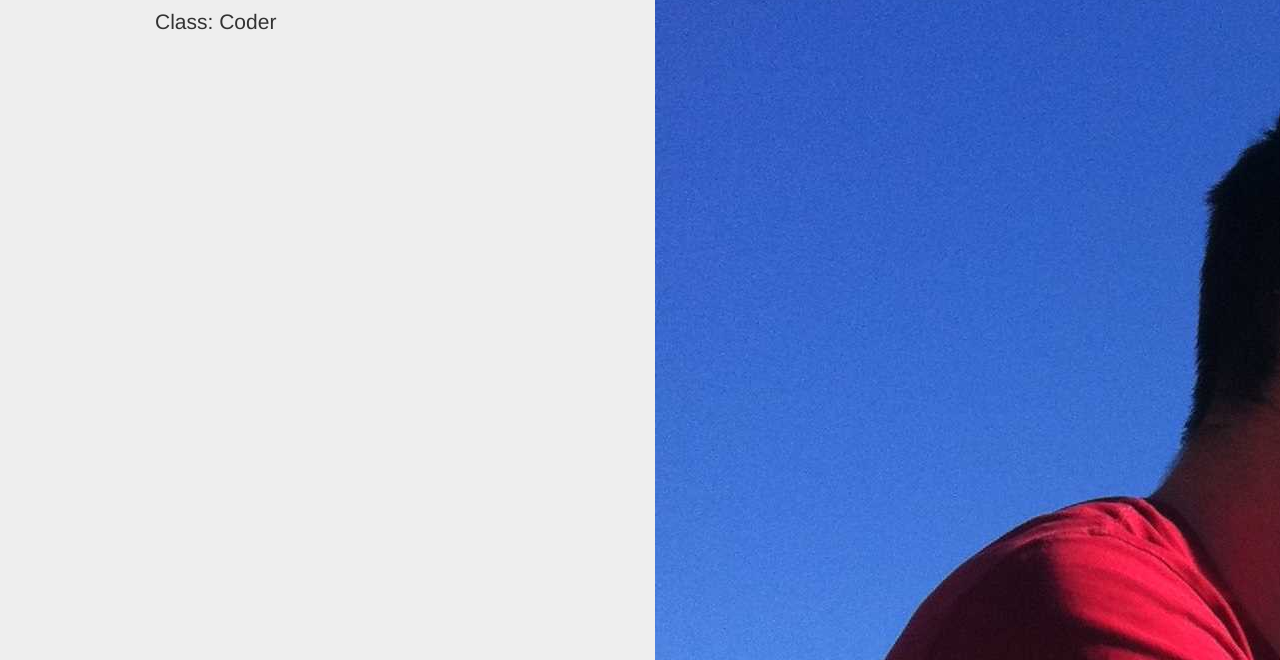
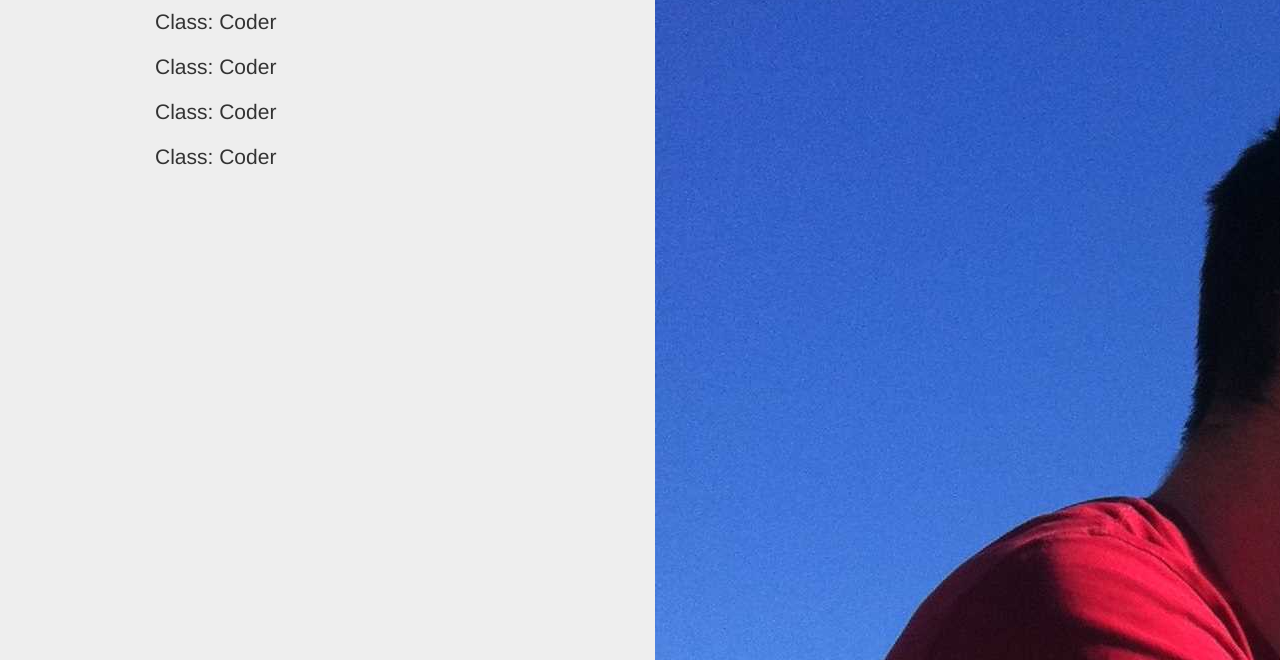
Before and after one commit to brolfe/personal-page-src, a website: page index.html in a window 1280 px wide. Shown: the part 140-800 px from the top of the page. Drawn offline with Linux system fonts and the light colour scheme; files that its build step writes are made by us from their sources.

Commit message:
More stuff in jumbotron.

```diff
--- a/index.html
+++ b/index.html
@@ -47,6 +47,9 @@
             <div class="row">
                 <div class="col-xs-12 col-sm-6 bcr-profile">
                     <h1>Bryant Rolfe</h1>
+                    <p><span class="bcr-stat">Class:</span> Coder</p>
+                    <p><span class="bcr-stat">Class:</span> Coder</p>
+                    <p><span class="bcr-stat">Class:</span> Coder</p>
                     <p><span class="bcr-stat">Class:</span> Coder</p>
                 </div>
                 <div class="col-xs-12 col-sm-6">
```
